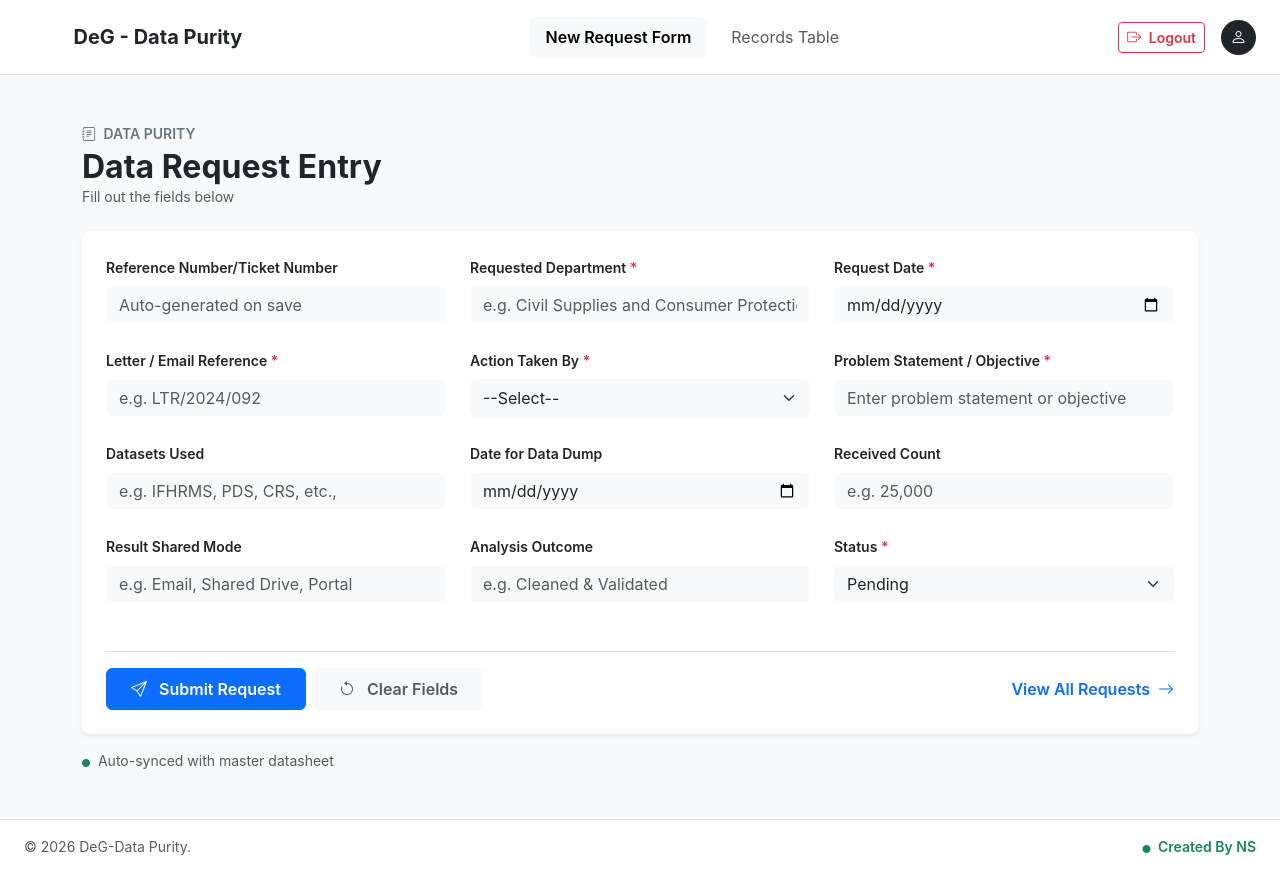
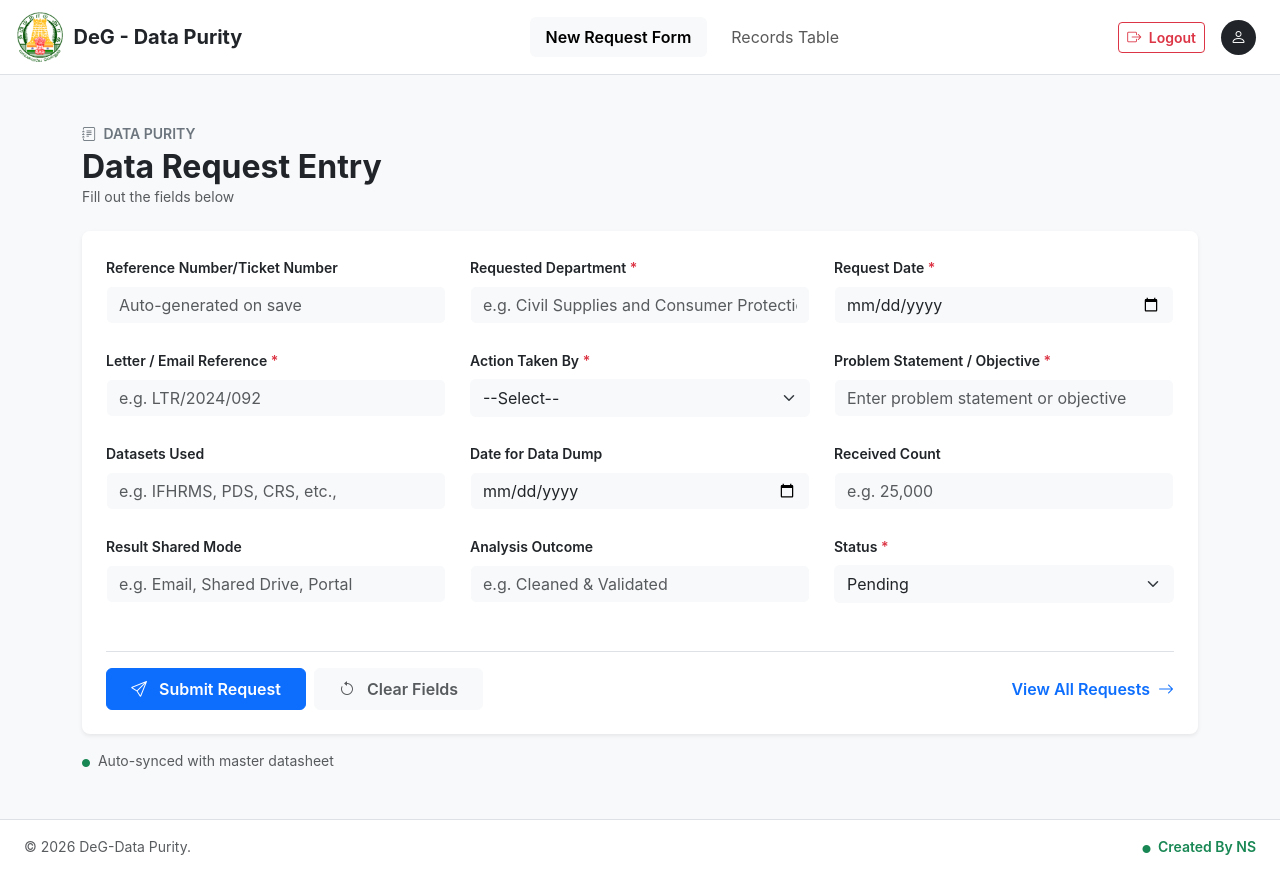
Before and after one commit to dpclient26/DP_Ticket_sys, a website: page index.html in a window 1280 px wide. Drawn offline with nearby package versions, Linux system fonts and the light colour scheme; sample sign-in values are in the browser's storage.

Commit message:
updated
Uncomment logo image in the navbar.

```diff
--- a/index.html
+++ b/index.html
@@ -16,7 +16,7 @@
         <div class="container-fluid px-4">
             <a class="navbar-brand d-flex align-items-center gap-2 fw-bold text-dark" href="index.html">
                 <div class= "text-white rounded p-1 d-flex justify-content-center align-items-center" style="width: 32px; height: 32px;">
-                    <!-- <img src="images/Picture1.png" alt="Logo" style="width: 50px; height: 50px;"> -->
+                    <img src="images/Picture1.png" alt="Logo" style="width: 50px; height: 50px;">
                 </div>
                    &nbsp
                    DeG - Data Purity
```
